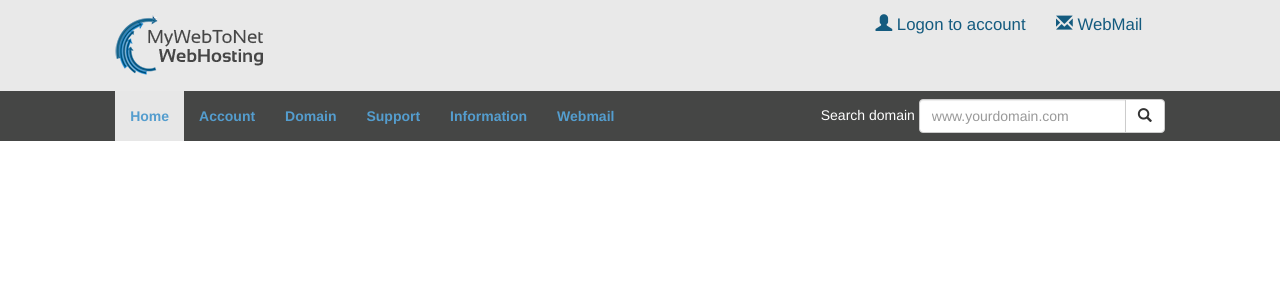
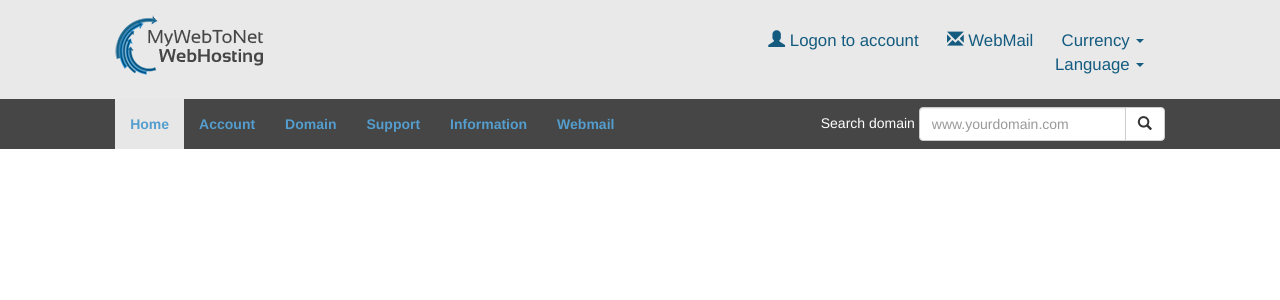
Before and after one commit to valio953/vnmedia_agency, a PHP site: page / in a window 1280 px wide. Shown: the top 300 px of the page. Run offline with PHP 8.4, Linux system fonts and the light colour scheme.

Commit message:
update 12:55

```diff
--- a/css/style.css
+++ b/css/style.css
@@ -1,6 +1,7 @@
 body {
     margin: -20px;
     padding: 0;
+    overflow-x: hidden;
 }
 
 header {
@@ -8,7 +9,11 @@ header {
     background-color: #E9E9E9;
 }
 
-.header-top-buttons figure {
+.header-top-buttons ul {
+    padding-top: 3%;
+}
+
+.header-top-buttons ul li {
     display: inline;
     margin-right: 5%;
 }
@@ -22,8 +27,11 @@ header {
     text-decoration: none;
 }
 
-/* Bootstrap */
+.header-top-buttons img {
+    max-width: 20%;
+}
 
+/* rewriting Bootstrap rules */
 .navbar {
     margin-top: 1%;
     width: 100%;
@@ -43,6 +51,7 @@ header {
     color: #549DCE !important;
     font-weight: bold;
 }
+/* End of rewriting Bootstrap rules */
 
 .nopadding {
     padding: 0;
--- a/header.php
+++ b/header.php
@@ -4,7 +4,42 @@
             <img src="images/logosmall.png" alt="logo" />
         </div>
         <div class="col-md-6 text-right header-top-buttons">
-            <figure>
+
+            <ul>
+                <li>
+                    <a href="#">
+                        <i class="glyphicon glyphicon-user"></i>
+                        Logon to account
+                    </a>
+                </li>
+                <li>
+                    <a href="#">
+                        <i class="glyphicon glyphicon-envelope"></i>
+                        WebMail
+                    </a>
+                </li>
+                <li class="dropdown">
+                    <a href="#" class="dropdown-toggle" data-toggle="dropdown">Currency <b class="caret"></b></a>
+                    <ul class="dropdown-menu">
+                        <li><a href="#"><img src="images/denmark.png" alt="logo" /> DKK</a></li>
+                        <li><a href="#"><img src="images/sweden.png" alt="logo" /> SEK</a></li>
+                        <li><a href="#"><img src="images/norway.png" alt="logo" /> NOK</a></li>
+                        <li><a href="#"><img src="images/eu.png" alt="logo" /> EURO</a></li>
+                        <li><a href="#"><img src="images/uk.png" alt="logo" /> GBR</a></li>
+                        <li><a href="#"><img src="images/us.png" alt="logo" /> USD</a></li>
+                    </ul>
+                </li>
+                <li class="dropdown">
+                    <a href="#" class="dropdown-toggle" data-toggle="dropdown">Language <b class="caret"></b></a>
+                    <ul class="dropdown-menu">
+                        <li><a href="#"><img src="images/denmark.png" alt="logo" /> DK</a></li>
+                        <li><a href="#"><img src="images/uk.png" alt="logo" /> EN</a></li>
+                    </ul>
+                </li>
+            </ul>
+
+
+           <!-- <figure>
                 <a href="#">
                     <i class="glyphicon glyphicon-user"></i>
                     Logon to account
@@ -15,7 +50,7 @@
                     <i class="glyphicon glyphicon-envelope"></i>
                     WebMail
                 </a>
-            </figure>
+            </figure>-->
         </div>
     </div>
 
```
